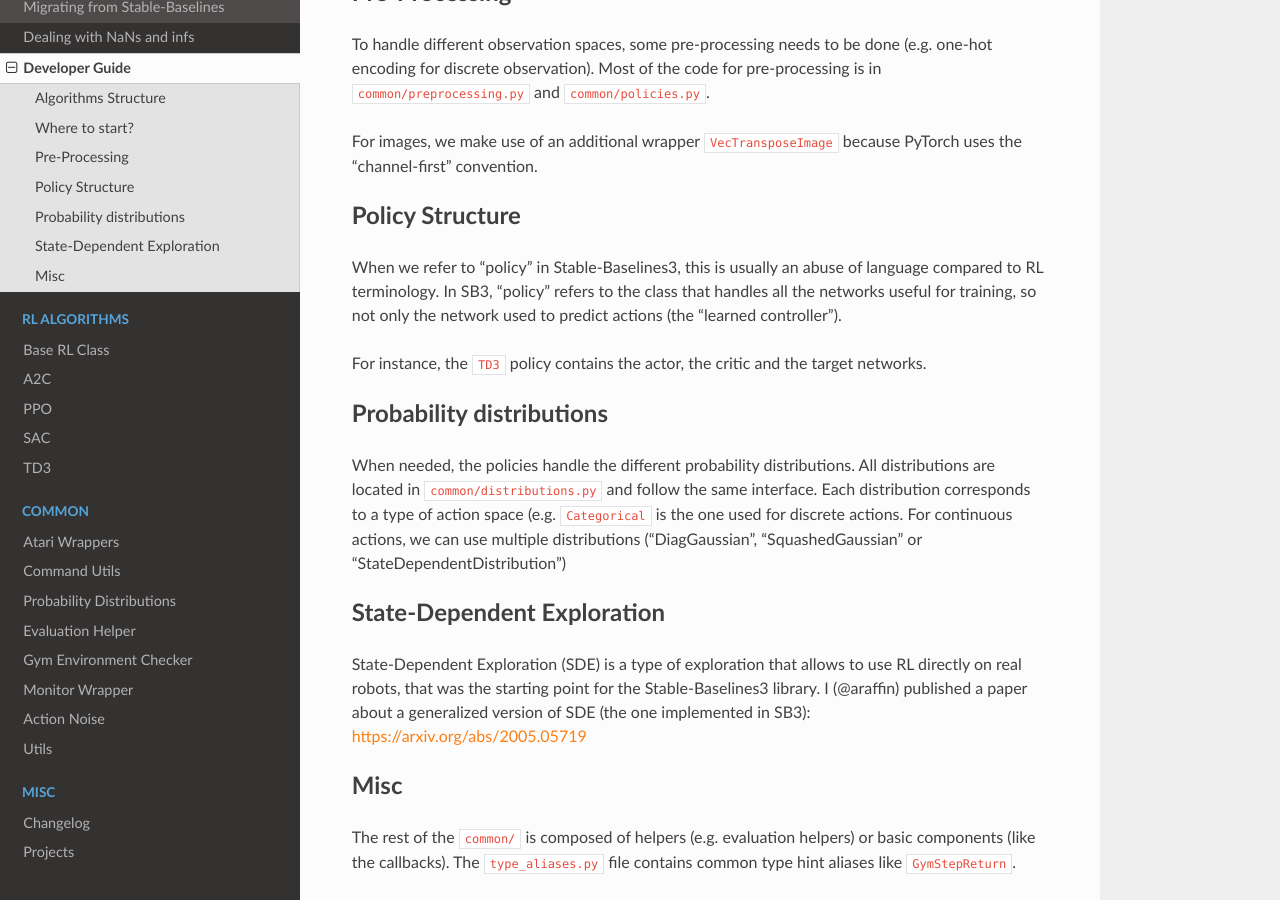
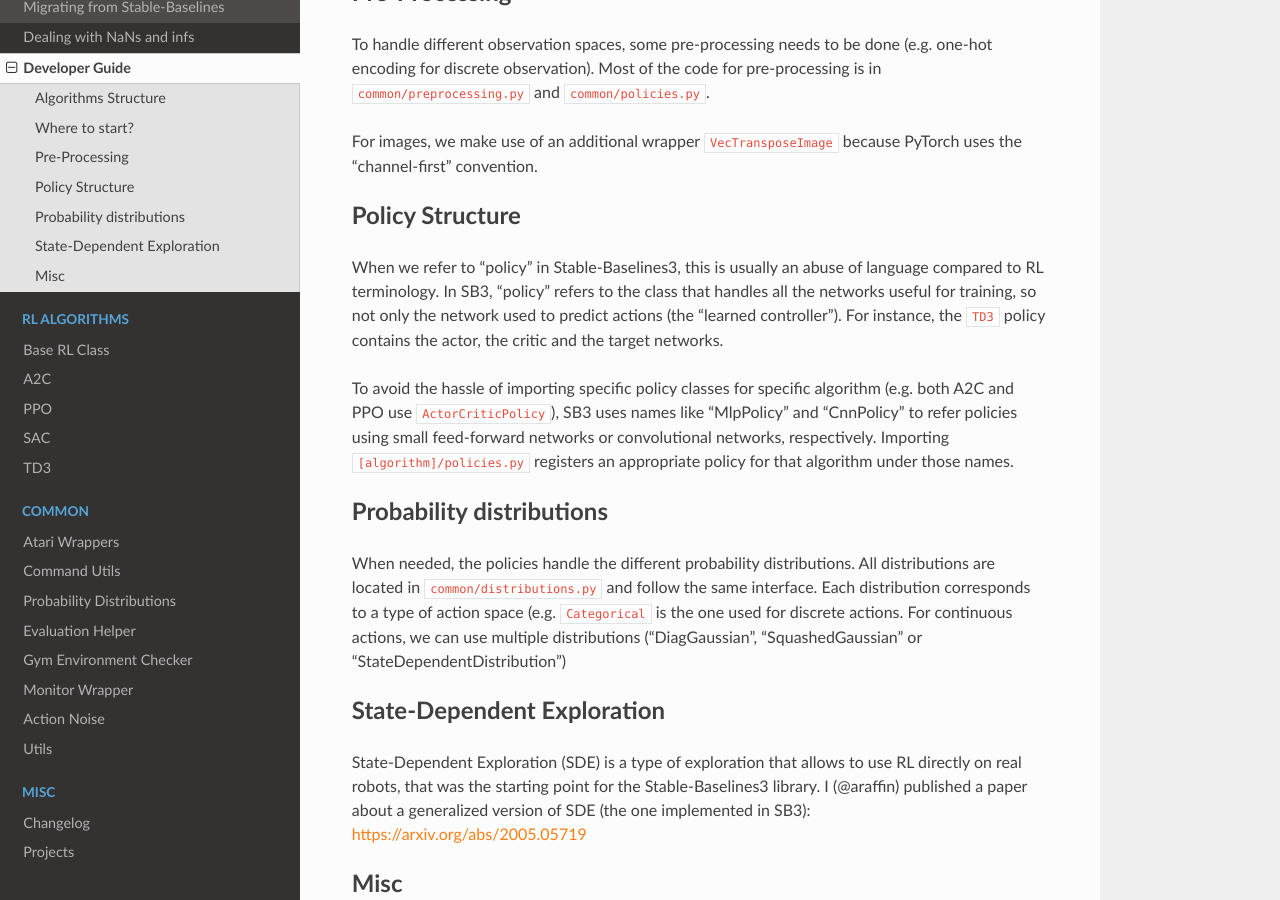
Before and after one commit to DLR-RM/stable-baselines3, a Sphinx documentation site: the page built from docs/guide/developer.rst, in a window 1280 px wide and 900 px high, scrolled down 1112 px. Built offline with Sphinx 7.4.7 and the Read the Docs theme 2.0.0, drawn with Linux system fonts in a browser that asks for light colours; pages that are not in the unit, such as notebooks, are missing from menus.

Commit message:
Add bit clarification on the mlppolicy/cnnpolicy naming

```diff
--- a/docs/guide/developer.rst
+++ b/docs/guide/developer.rst
@@ -64,8 +64,11 @@
 When we refer to "policy" in Stable-Baselines3, this is usually an abuse of language compared to RL terminology.
 In SB3, "policy" refers to the class that handles all the networks useful for training,
 so not only the network used to predict actions (the "learned controller").
+For instance, the ``TD3`` policy contains the actor, the critic and the target networks.
 
-For instance, the ``TD3`` policy contains the actor, the critic and the target networks.
+To avoid the hassle of importing specific policy classes for specific algorithm (e.g. both A2C and PPO use ``ActorCriticPolicy``),
+SB3 uses names like "MlpPolicy" and "CnnPolicy" to refer policies using small feed-forward networks or convolutional networks,
+respectively. Importing ``[algorithm]/policies.py`` registers an appropriate policy for that algorithm under those names.
 
 Probability distributions
 =========================
```
